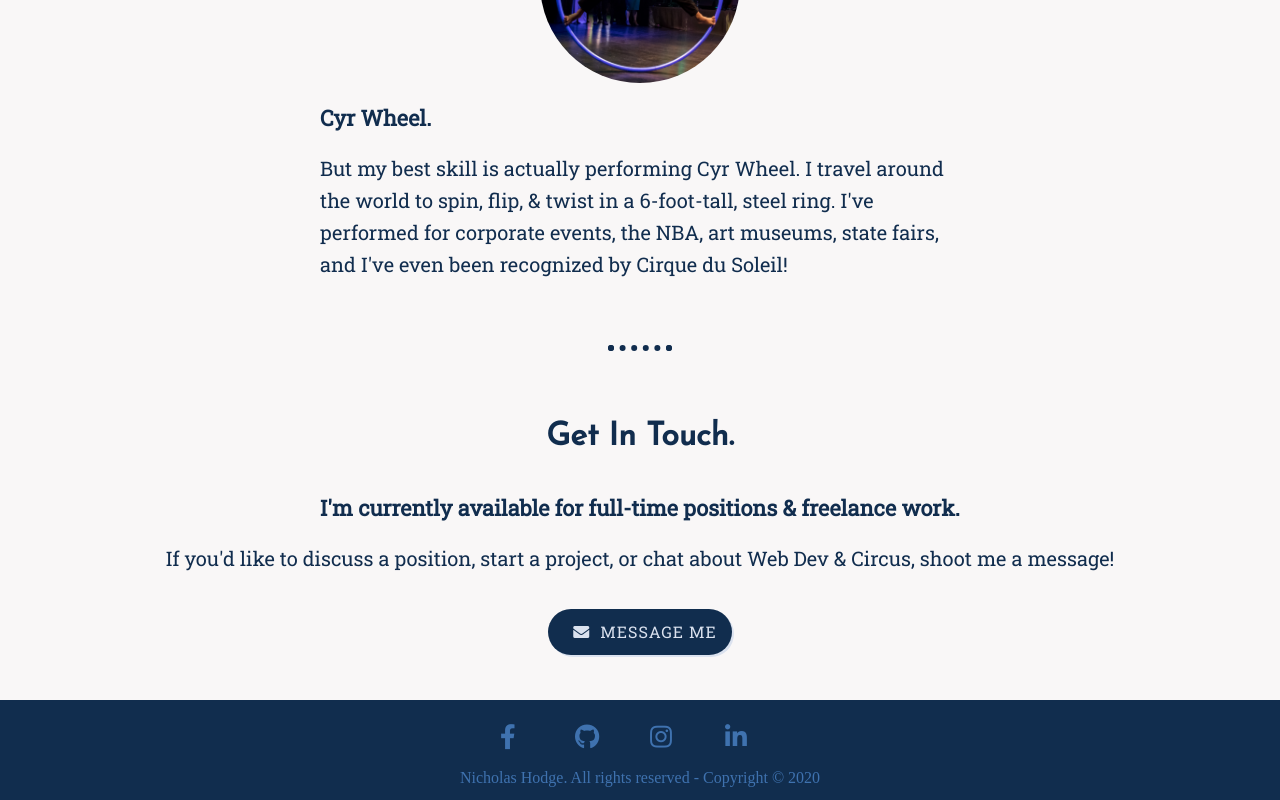
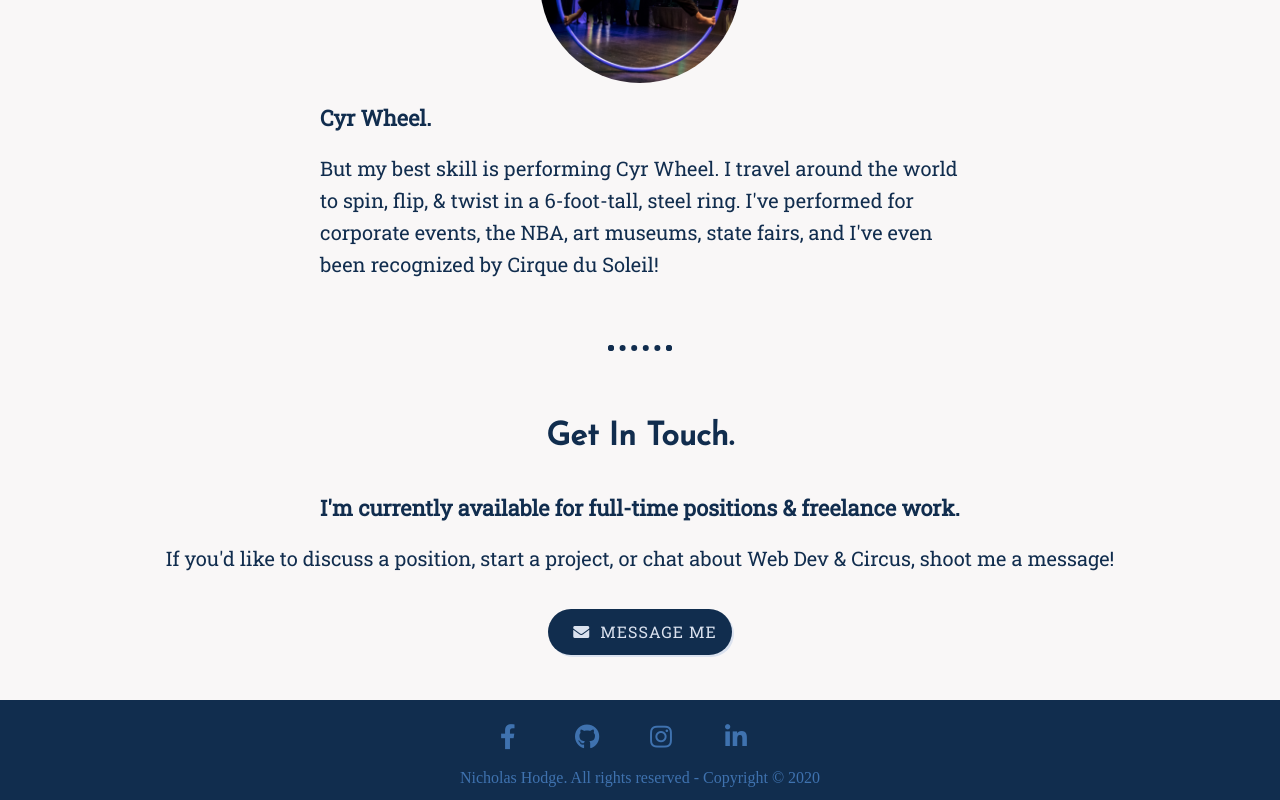
Before and after one commit to magic-hodge/nick-hodge-dev-site, a React (Create React App) app: page / in a window 1280 px wide. Shown: the part 1533-2333 px from the top of the page. Built offline with nearby package versions, Linux system fonts and the light colour scheme; a web font is replaced by a local one.

Commit message:
removed 'actually' from Cyr wheel skills.

```diff
--- a/src/components/Skills.jsx
+++ b/src/components/Skills.jsx
@@ -216,7 +216,7 @@ function Skills() {
                     Cyr Wheel.
                 </h4>
                 <p>
-                    But my best skill is actually performing Cyr Wheel. I travel around the world to spin, flip, & twist in a 6-foot-tall,
+                    But my best skill is performing Cyr Wheel. I travel around the world to spin, flip, & twist in a 6-foot-tall,
                     steel ring. I've performed for corporate events, the NBA, art museums, state fairs, and I've even been recognized by Cirque du Soleil!
                 </p>
             </div>
```
